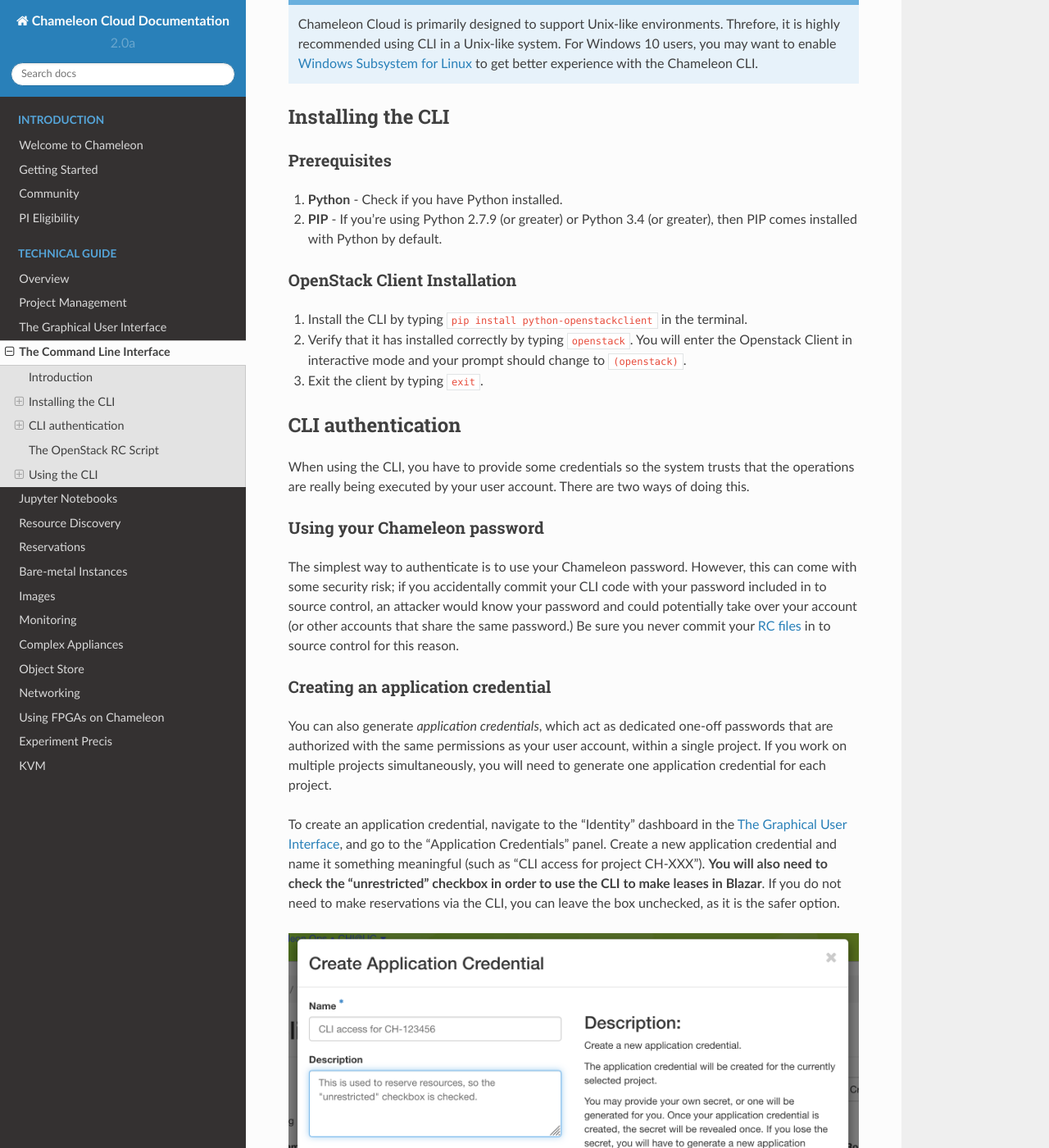
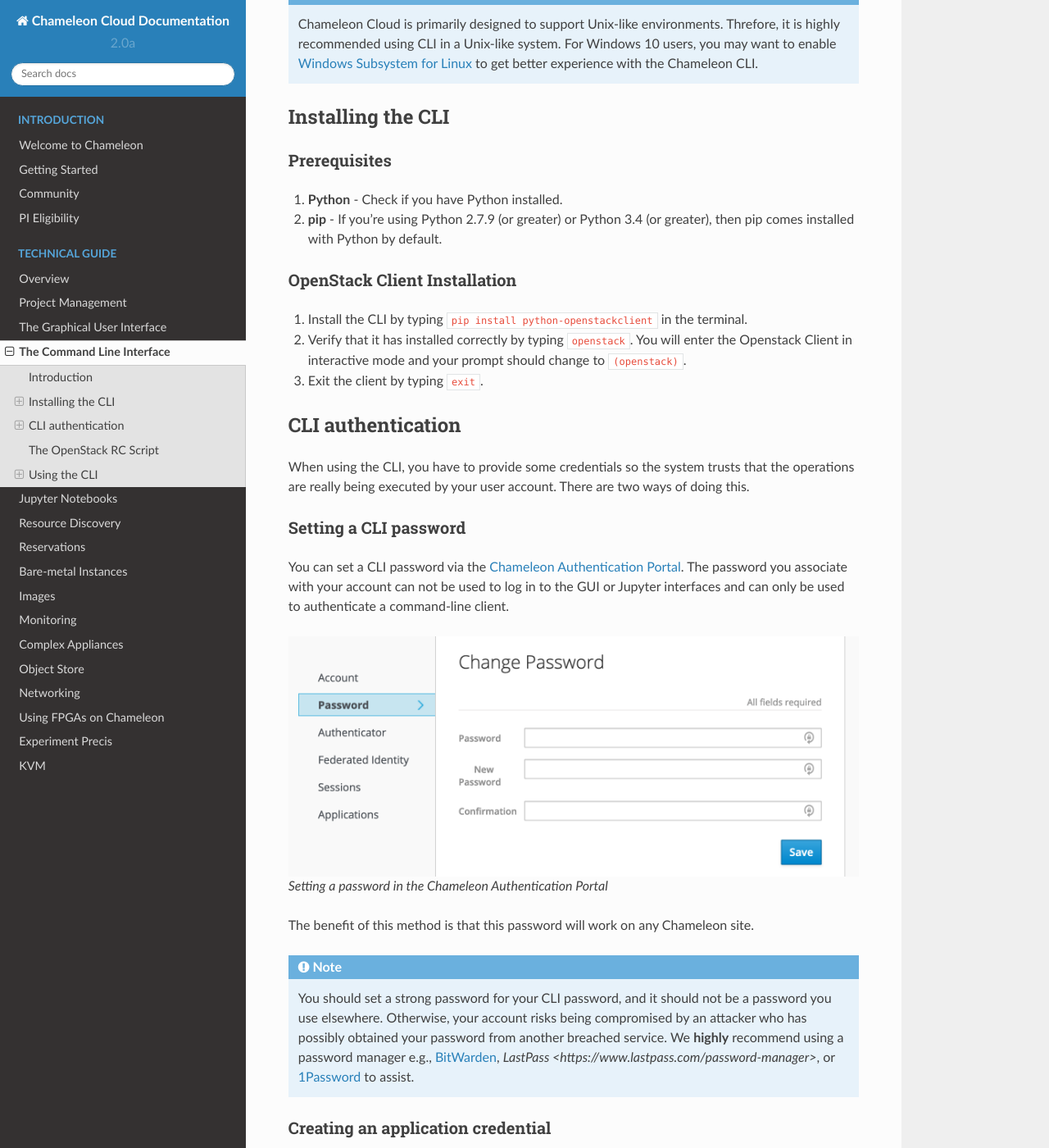
Before and after one commit to ChameleonCloud/docs, a Sphinx documentation site: the page built from source/technical/cli.rst, in a window 1280 px wide and 1400 px high, scrolled down 484 px. Shown: the whole window at 82% size. Built offline with Sphinx 7.4.7 and the Read the Docs theme 2.0.0, drawn with Linux system fonts in a browser that asks for light colours; some of the changed text lies outside the part shown.

Commit message:
Update docs on CLI usage for federation
Users will no longer be able to use their Chameleon password, so we need
to instruct them to set a CLI password or use an application credential.

```diff
--- a/source/technical/cli.rst
+++ b/source/technical/cli.rst
@@ -7,12 +7,24 @@ The Command Line Interface
 Introduction
 ============
 
-The Command Line Interface (CLI) provides a way to interact with Chameleon resources using shell and scripting tools. Chameleon uses the `OpenStack Client <https://docs.openstack.org/python-openstackclient/latest/>`_ to provide CLI functionality. This documentation section provides an overview on how to install the client and configure your shell environment to access Chameleon features.
+The Command Line Interface (CLI) provides a way to interact with Chameleon
+resources using shell and scripting tools. Chameleon uses the `OpenStack Client
+<https://docs.openstack.org/python-openstackclient/latest/>`_ to provide CLI
+functionality. This documentation section provides an overview on how to install
+the client and configure your shell environment to access Chameleon features.
 
 .. attention::
-    Some of the Chameleon features are **only** accessable via the CLI, such as the Gnocchi metrics and the advanced networking features.
 
-.. note:: Chameleon Cloud is primarily designed to support Unix-like environments. Threfore, it is highly recommended using CLI in a Unix-like system. For Windows 10 users, you may want to enable `Windows Subsystem for Linux <https://docs.microsoft.com/en-us/windows/wsl/install-win10>`_ to get better experience with the Chameleon CLI.
+   Some of the Chameleon features are **only** accessable via the CLI, such as
+   the Gnocchi metrics and the advanced networking features.
+
+.. note::
+
+   Chameleon Cloud is primarily designed to support Unix-like environments.
+   Threfore, it is highly recommended using CLI in a Unix-like system. For
+   Windows 10 users, you may want to enable `Windows Subsystem for Linux
+   <https://docs.microsoft.com/en-us/windows/wsl/install-win10>`_ to get better
+   experience with the Chameleon CLI.
 
 .. _cli-installing:
 
@@ -23,52 +35,96 @@ Prerequisites
 -------------
 
 #. **Python** - Check if you have Python installed.
-#. **PIP** - If you’re using Python 2.7.9 (or greater) or Python 3.4 (or greater), then PIP comes installed with Python by default.
+
+#. **pip** - If you’re using Python 2.7.9 (or greater) or Python 3.4 (or
+   greater), then pip comes installed with Python by default.
 
 OpenStack Client Installation
 -----------------------------
 
-#. Install the CLI by typing ``pip install python-openstackclient`` in the terminal.
-#. Verify that it has installed correctly by typing ``openstack``. You will enter the Openstack Client in interactive mode and your prompt should change to ``(openstack)``.
+#. Install the CLI by typing ``pip install python-openstackclient`` in the
+   terminal.
+
+#. Verify that it has installed correctly by typing ``openstack``. You will
+   enter the Openstack Client in interactive mode and your prompt should change
+   to ``(openstack)``.
+
 #. Exit the client by typing ``exit``.
 
 CLI authentication
 ==================
 
-When using the CLI, you have to provide some credentials so the system trusts that the operations are really being executed by your user account. There are two ways of doing this.
+When using the CLI, you have to provide some credentials so the system trusts
+that the operations are really being executed by your user account. There are
+two ways of doing this.
 
-.. NOTE(jason): [federation] change to 'setting a cli password'
+Setting a CLI password
+----------------------
 
-Using your Chameleon password
------------------------------
+You can set a CLI password via the `Chameleon Authentication Portal
+<https://auth.chameleoncloud.org/auth/realms/chameleon/account/password>`_. The
+password you associate with your account can not be used to log in to the GUI or
+Jupyter interfaces and can only be used to authenticate a command-line client.
 
-The simplest way to authenticate is to use your Chameleon password. However, this can come with some security risk; if you accidentally commit your CLI code with your password included in to source control, an attacker would know your password and could potentially take over your account (or other accounts that share the same password.) Be sure you never commit your :ref:`RC files <cli-rc-script>` in to source control for this reason.
+.. figure:: cli/set_cli_password.png
+   :alt: Setting a password in the Chameleon Authentication Portal
+
+   Setting a password in the Chameleon Authentication Portal
+
+The benefit of this method is that this password will work on any Chameleon
+site.
+
+.. note::
+
+   You should set a strong password for your CLI password, and it should not be
+   a password you use elsewhere. Otherwise, your account risks being compromised
+   by an attacker who has possibly obtained your password from another breached
+   service. We **highly** recommend using a password manager e.g., `BitWarden
+   <https://bitwarden.com/>`_, `LastPass
+   <https://www.lastpass.com/password-manager>`, or `1Password
+   <https://1password.com/>`_ to assist.
 
 Creating an application credential
 ----------------------------------
 
-You can also generate *application credentials*, which act as dedicated one-off passwords that are authorized with the same permissions as your user account, within a single project. If you work on multiple projects simultaneously, you will need to
-generate one application credential for each project.
+You can also generate *application credentials*, which act as dedicated one-off
+passwords that are authorized with the same permissions as your user account,
+within a single project. If you work on multiple projects simultaneously, you
+will need to generate one application credential for each project.
 
-To create an application credential, navigate to the "Identity" dashboard in the :ref:`gui`, and go to the "Application Credentials" panel. Create a new application credential and name it something meaningful (such as "CLI access for project CH-XXX"). **You will also need to check the "unrestricted" checkbox in order to use the CLI to make leases in Blazar**. If you do not need to make reservations via the CLI, you can leave the box unchecked, as it is the safer option.
+To create an application credential, navigate to the "Identity" dashboard in the
+:ref:`gui`, and go to the "Application Credentials" panel. Create a new
+application credential and name it something meaningful (such as "CLI access for
+project CH-XXX"). **You will also need to check the "unrestricted" checkbox in
+order to use the CLI to make leases in Blazar**. If you do not need to make
+reservations via the CLI, you can leave the box unchecked, as it is the safer
+option.
 
 .. figure:: cli/applicationcredentials.png
    :alt: Creating an application credential via the GUI
 
-Once the system generates the credential, you will be given the option to download an :ref:`RC file <cli-rc-script>` that configures the CLI to use the application credential for authentication. You will only see the secret credentials once, so make sure to save the RC file or the secret somewhere, as if it's lost, you will have to delete the credential and create a new one.
+Once the system generates the credential, you will be given the option to
+download an :ref:`RC file <cli-rc-script>` that configures the CLI to use the
+application credential for authentication. You will only see the secret
+credentials once, so make sure to save the RC file or the secret somewhere, as
+if it's lost, you will have to delete the credential and create a new one.
 
 .. _cli-rc-script:
 
 The OpenStack RC Script
 =======================
 
-You must use the *OpenStack RC Scripts* to configure the environment variables for accessing Chameleon features. You can downloaded the script from the Chameleon GUI at the :ref:`gui-api-access`.
+You must use the *OpenStack RC Scripts* to configure the environment variables
+for accessing Chameleon features. You can downloaded the script from the
+Chameleon GUI at the :ref:`gui-api-access`.
 
-#. Log in to the GUI at `CHI\@TACC <https://chi.tacc.chameleoncloud.org>`_ or `CHI\@UC <https://chi.uc.chameleoncloud.org>`_.
+#. Log in to the GUI at `CHI\@TACC <https://chi.tacc.chameleoncloud.org>`_ or
+   `CHI\@UC <https://chi.uc.chameleoncloud.org>`_.
 
    .. important::
 
-       Download the RC file from the site you would like to interact with. The RC files are different for each site.
+       Download the RC file from the site you would like to interact with. The
+       RC files are different for each site.
 
 #. Select the project you wish to access via :ref:`gui-project-menu`.
 
@@ -77,7 +133,8 @@ You must use the *OpenStack RC Scripts* to configure the environment variables f
 
       The Project Dropdown
 
-#. Download *OpenStack RC Script* using :ref:`gui-user-menu` by clicking on *Openstack RC File v3*.
+#. Download *OpenStack RC Script* using :ref:`gui-user-menu` by clicking on
+   *Openstack RC File v3*.
 
    .. figure:: cli/userdropdown.png
       :alt: The OpenStack RC File v3 link in the User Dropdown
@@ -92,12 +149,17 @@ You must use the *OpenStack RC Scripts* to configure the environment variables f
 
    .. note::
 
-       The command **will not** work for Windows users. Skip this step and the next step if you are using Windows system.
+       The command **will not** work for Windows users. Skip this step and the
+       next step if you are using Windows system.
 
 #. Enter your password when prompted.
-#. For macOS/Linux users, your current terminal session has been configured to access your project. Now type ``openstack`` in your terminal session.
 
-   For Windows users, you have to provide the environment variables in the *OpenStack RC* script as ``openstack`` command parameters. Run the following command in your Windows prompt:
+#. For macOS/Linux users, your current terminal session has been configured to
+   access your project. Now type ``openstack`` in your terminal session.
+
+   For Windows users, you have to provide the environment variables in the
+   *OpenStack RC* script as ``openstack`` command parameters. Run the following
+   command in your Windows prompt:
 
    .. code-block:: shell
 
@@ -113,7 +175,11 @@ You must use the *OpenStack RC Scripts* to configure the environment variables f
 
    Replace values of the parameters by reading from the *OpenStack RC* script.
 
-   Another way to configure the OpenStack client for Windows users is to add/edit environment variables manually via *System Properties* window. Then, click on *Environment Variables...* button and manually add/edit the environment variables in *OpenStack RC Script*  to *Environment Variable* window.
+   Another way to configure the OpenStack client for Windows users is to
+   add/edit environment variables manually via *System Properties* window. Then,
+   click on *Environment Variables...* button and manually add/edit the
+   environment variables in *OpenStack RC Script*  to *Environment Variable*
+   window.
 
    .. figure:: cli/systemproperties.png
       :alt: System Properties Window of Windows System
```
Also changed, not shown: other parts of source/technical/cli.rst (+34 -8 lines), source/getting-started/pi_eligibility.rst (+33 -10 lines), source/technical/gui.rst (+171 -73 lines), source/technical/cli/set_cli_password.png (added), source/technical/gui/api_access.png, source/technical/gui/sidebar.png.
